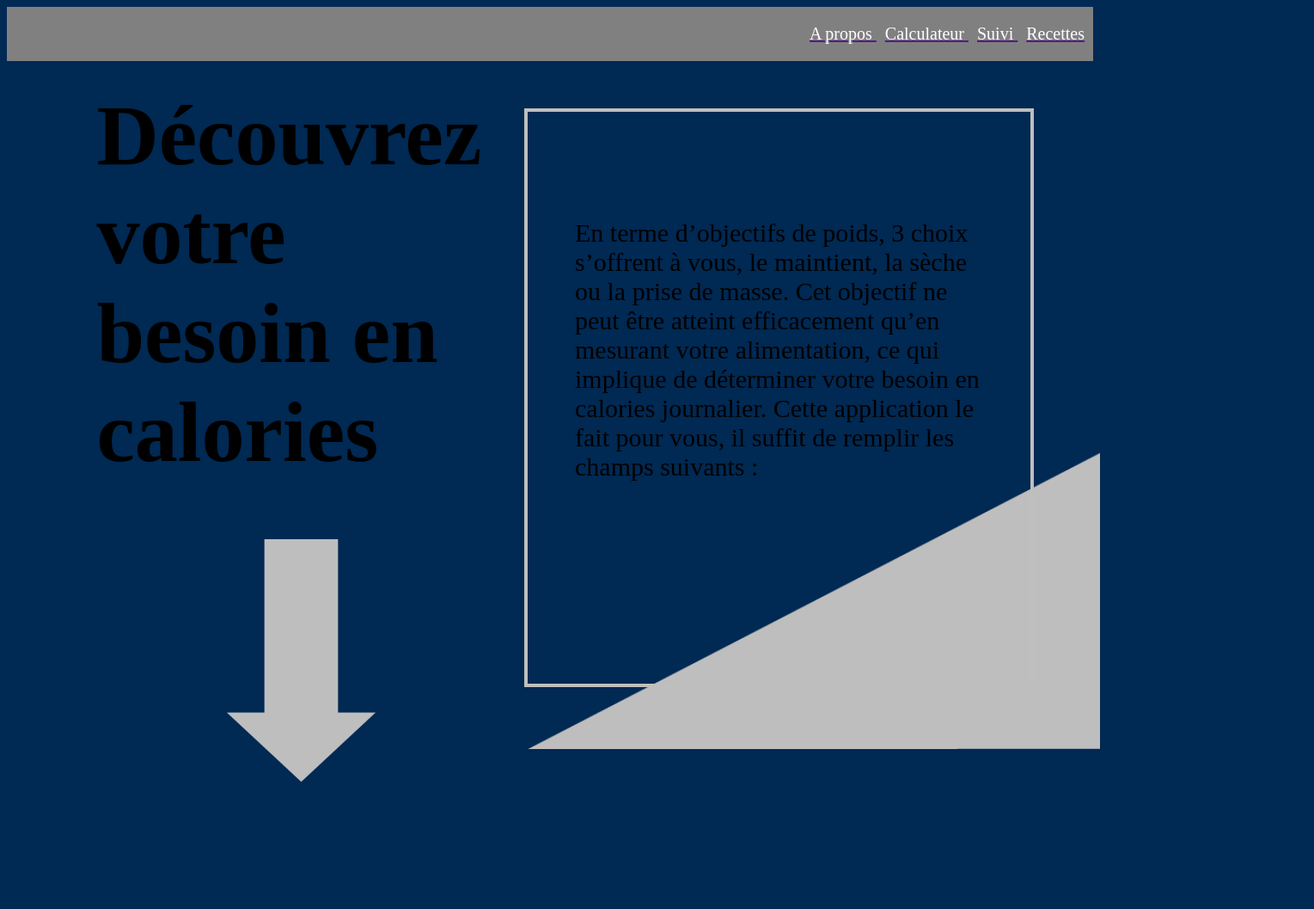
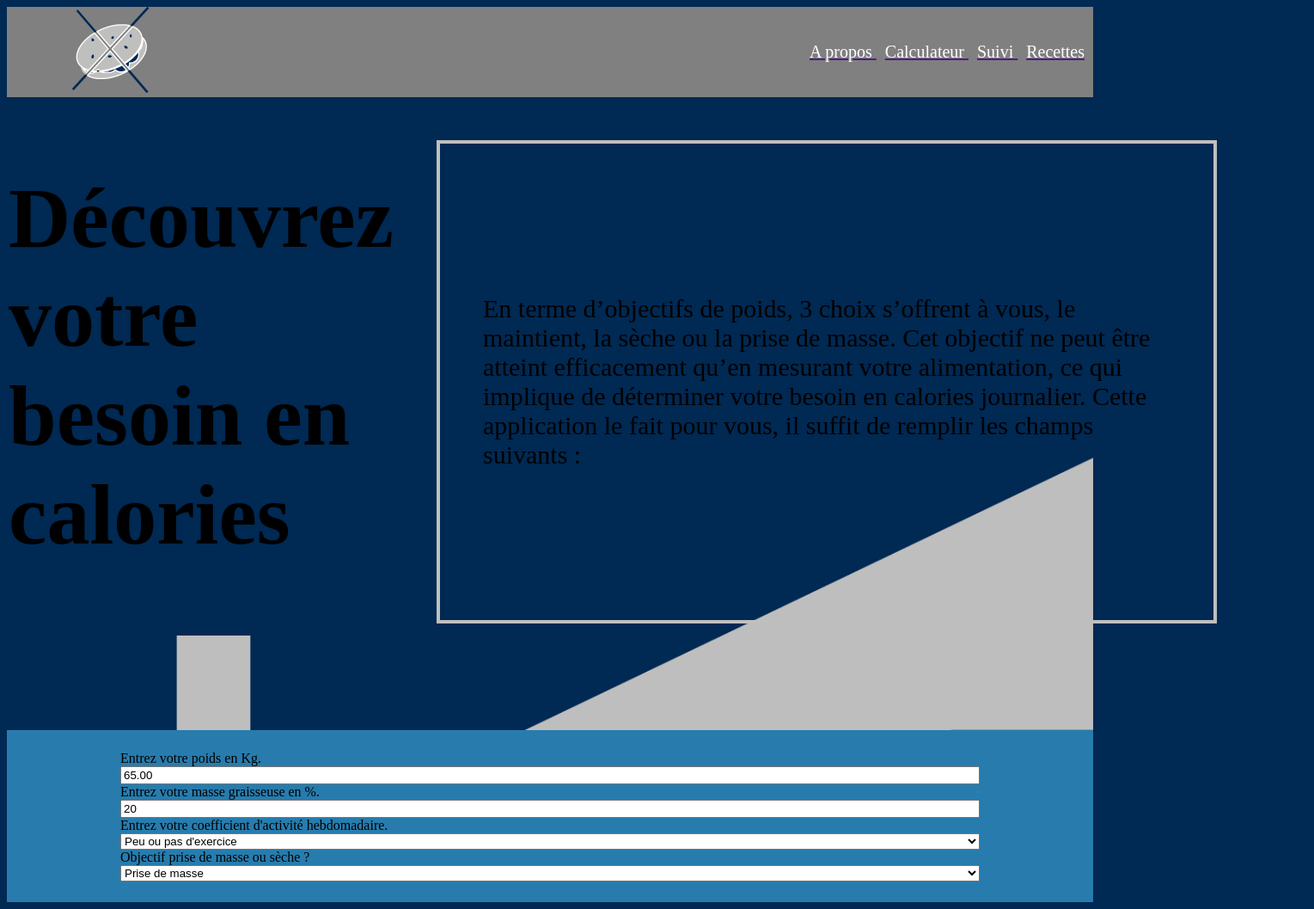
Before and after one commit to EtoileFoula/Food_plan_V2, a plain HTML site: page index.html in a window 1280 px wide. Shown: the whole page at 86% size, 1529 px wide, since content can reach past the window. Before the commit the page ends 909 px from the top, so only its background shows below. Drawn offline with Linux system fonts and the light colour scheme.

Commit message:
Front 0.3

```diff
--- a/index.html
+++ b/index.html
@@ -5,7 +5,7 @@
   <meta charset="UTF-8" />
   <meta http-equiv="X-UA-Compatible" content="IE=edge" />
   <meta name="viewport" content="width=device-width, initial-scale=1.0" />
-  <title>Document</title>
+  <title>Food Plan</title>
   <link rel="stylesheet" href="styles.css" />
   <link rel="preconnect" href="https://fonts.googleapis.com" />
   <link rel="preconnect" href="https://fonts.gstatic.com" crossorigin />
@@ -15,8 +15,8 @@
 <body>
   <header>
     <div class="header_container">
-      <a class="logo_container" href="/">
-        <img class="logo">
+      <a class="logo_container" href="/index.html">
+        <img class="logo" src="assets/Burger_logo.png" alt="logo of the app">
       </a>
       <nav>
         <ul>
@@ -47,8 +47,10 @@
     </div>
   </header>
 
-
+  <div class="kcal_path">
     <div class="landing_page">
+      <main class="main_content">
+        <section class="welcome">
           <div class="landing_left_side">
             <h1 class="title_1">Découvrez votre besoin en calories</h1>
             <div class="arrow_img">
@@ -57,8 +59,8 @@
           </div>
 
           <div class="landing_right_side">
-      <div class="greet_message">
-        <p>
+            <div class="greet_box">
+              <p class="greet_message">
                 En terme d’objectifs de poids, 3 choix s’offrent à vous, le maintient,
                 la sèche ou la prise de masse. Cet objectif ne peut être atteint
                 efficacement qu’en mesurant votre alimentation, ce qui implique de
@@ -66,21 +68,48 @@
                 fait pour vous, il suffit de remplir les champs suivants :
               </p>
             </div>
+            <!--<div class="triangle">
+              <img class="corner_triangle" src="assets/home_triangle.png" alt="a stylish triangle">
+            </div>-->
+          </div>
+        </section>
+
+      </main>
+    </div>
+    <div class="form_container">
+      <section class="form">
+        <div class="input_container">
+          <label for="mass"> Entrez votre poids en Kg.</label>
+          <input type="number" id="mass" value="65.00" step="0.1">
+          <label for="fat_rate"> Entrez votre masse graisseuse en %.</label>
+          <input type="number" id="fat_rate" value="20" step="1">
+          <label for="activity_rate"> Entrez votre coefficient d'activité hebdomadaire.</label>
+          <select id="activity_rate">
+            <option value="1.1">Peu ou pas d'exercice</option>
+            <option value="1.2">1 à 2 fois/semaine</option>
+            <option value="1.35">3 à 5 fois/semaine</option>
+            <option value="1.45">6 à 7 fois/semaine</option>
+            <option value="1.6">6 à 7 fois/semaine et travail physique</option>
+            <option value="1.8">7 fois/semaine et travail très physique</option>
+          </select>
+          <label for="fat_lean"> Objectif prise de masse ou sèche ?</label>
+          <select id="fat_lean">
+            <option value="0">Prise de masse</option>
+            <option value="1">Sèche</option>
+          </select>
+        </div>
+      </section>
     </div>
 
-    <!--    <div class="landing_triangle">
-      <img class="Triangle" src="assets/home_triangle.png" alt="triangle at the bottom right of the landing page">
-    </div>-->
-
-
-
+  </div>
   <!--
     <div class="obj_selector">
       <button type="button" class="lean_button">Sèche</button>
       <button type="button" class="fat_button">Prise de masse</button>
       <button type="button" class="maintain_button">Maintient</button>
-    </div>
     </div>-->
+
+
   <!-- <script type="text/javascript" src="script.js"></script>-->
 </body>
 
--- a/styles.css
+++ b/styles.css
@@ -2,37 +2,34 @@
 
 header {
   background: grey;
-  display: flex;
-  justify-content: flex-end;
-  align-items: center;
   font-size: 20px;
-  flex-direction: row;
 }
 
 body{
   background-color:rgb(0, 41, 83);
+}
 
+.logo_container{
+  float: left;
 }
+
 
 .header_container {
   display: flex;
+  align-items: center;
   justify-content: space-between;
-  align-items: center;
+  background: grey;
 
 }
 
 nav {
-  display: flex;
-  justify-content: space-between;
-  align-items: center;
+  float: right;
 }
 
 li {
   display:inline;
-  justify-content: space-around;
-  align-items: center;
   padding-right: 10px;
-}
+  margin-left: auto;}
 
 .nav_item_label{
   color: white;
@@ -41,16 +38,29 @@ li {
 
 /* Landing page parts  */
 
+
+.kcal_path{
+  display: flex;
+  flex-direction: column;
+}
+
+
+
 .landing_page {
   display: flex;
-  padding-right : 6%;
-  padding-left: 8%;
-  height:100vh;
-  position: absolute;
   background-image: url("assets/home_triangle.png");
   background-repeat: no-repeat;
   background-attachment: scroll;
   background-size: 100% 100%;
+  height: 92vh;
+
+}
+
+.welcome{
+  display: flex;
+}
+
+main{
 
 }
 
@@ -60,6 +70,7 @@ li {
   justify-content: center;
   flex-direction: column;
   align-items: center;
+
 }
 
 .title_1 {
@@ -72,22 +83,40 @@ li {
 }
 
 .landing_right_side {
+  display: flex;
+  flex-direction: column;
+  padding-top: 50px;
+  height: 77vh;
+  padding-right: 8%;
+}
+
+
+.greet_box{
   border: 4px solid rgb(191,191,190);
   display: flex;
-  max-width: 600px;
-  height: 600px;
-  padding-right: 5%;
-  padding-left: 5%;
-  padding-top: 3%;
-  padding-bottom: 3%;
   font-size: 30px;
-  margin-top: 5%;
+  align-items: center;
+  height: 90%;
+  padding-left: 50px;
+  padding-right: 50px;
+  width: 800px;
+
+}
+
+/*
+.triangle{
+  display: flex;
+  flex-direction: column;
+  align-items: center;
+  width: 800px;
+  z-index: 9;
+  ;
 }
 
 .greet_message{
-  padding-top: 13%;
+
 }
-
+*/
 .arrow_img{
   width: 500px;
   height: auto;
@@ -101,13 +130,27 @@ li {
   max-height: 100%;
 }
 
-/*
-.landing_triangle{
-  border :2px solid rgb(0, 255, 34);
+/*form*/
+
+.form_container{
+  display:flex;
+  background-color: rgb(39,124,173);
+  height: 200px;
+  width: auto;
+  justify-content: center;
 }
 
+.form{
+  display: flex;
 
+}
 
+.input_container{
+ display: flex;
+ flex-direction: column;
+ justify-content: center;
+ width: 1000px;
+}
 
 
 
```
Also changed, not shown: assets/Burger_logo.png (added), 1 other file. Lines whose indentation alone changed are shown as unchanged.
